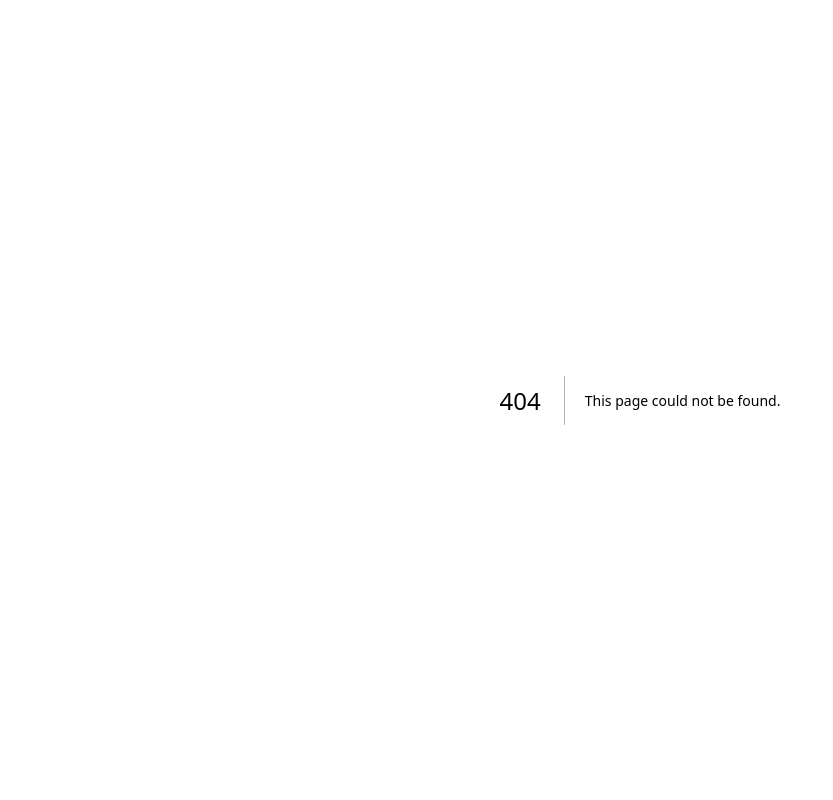
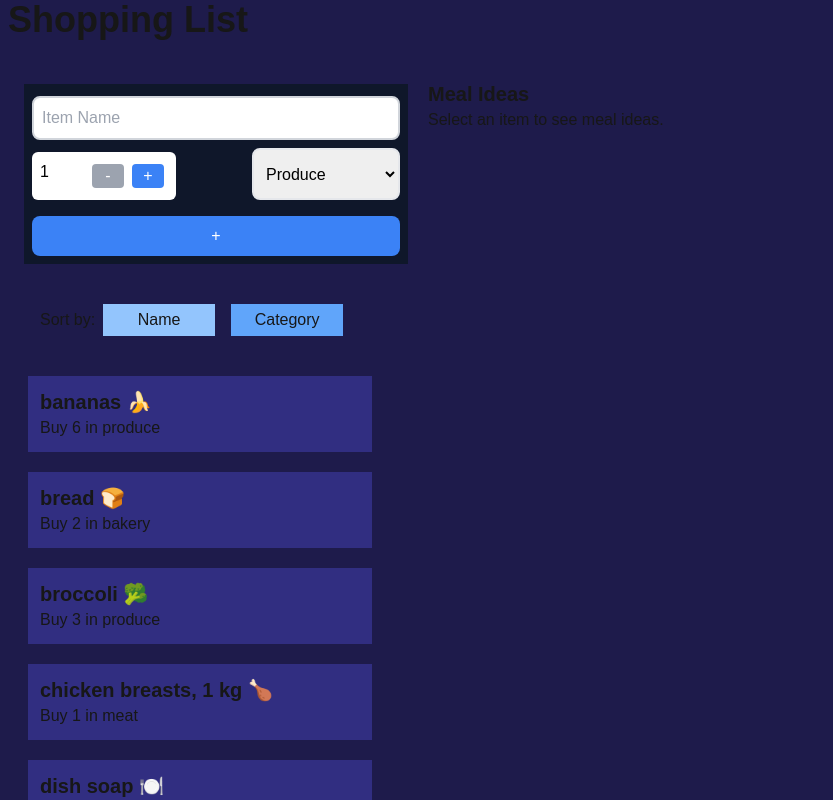
Before and after one commit to michaudrd/cprg306-assignments, a Next.js app: page /week-8 in a window 1280 px wide. Before the commit this address had no page. Shown: the top 800 px of the page, without its empty margins (0-833 px from the left). Built offline with nearby package versions, Linux system fonts and the light colour scheme.

Commit message:
Added week-8 folder and functionality for displaying meal ideas of each list item

```diff
--- a/app/page.js
+++ b/app/page.js
@@ -11,6 +11,7 @@
       <p><Link className={"text-lg hover:underline hover:text-green-500"} href="./week-5/">Week 5 Assignment</Link></p>
       <p><Link className={"text-lg hover:underline hover:text-green-500"} href="./week-6/">Week 6 Assignment</Link></p>
       <p><Link className={"text-lg hover:underline hover:text-green-500"} href="./week-7/">Week 7 Assignment</Link></p>
+      <p><Link className={"text-lg hover:underline hover:text-green-500"} href="./week-8/">Week 8 Assignment</Link></p>
     </main>
   );
 }
--- /dev/null
+++ b/app/week-8/item-list.js
@@ -0,0 +1,35 @@
+"use client"
+
+import Item from "./item";
+import { useState } from "react";
+
+export default function ItemList({items, onItemSelect}){
+
+    const [sortBy, setSortBy] = useState("name");
+
+    const sortedItems = [...items].sort((a,b) => {
+        if (sortBy === "name") {
+            return a.name.localeCompare(b.name);
+        }
+        else if (sortBy === "category") {
+            return a.category.localeCompare(b.category);
+        }
+        return 0;
+    });
+
+
+    return(
+        <div>
+            <div className="m-8">
+                <label>Sort by:</label>
+                <button onClick={() => setSortBy("name")} className={`p-1 m-2 w-28 ${sortBy === "name" ? "bg-blue-300":"bg-blue-400"}`}>Name</button>
+                <button onClick={() => setSortBy("category")} className={`p-1 m-2 w-28 ${sortBy === "category" ? "bg-blue-300":"bg-blue-400"}`}>Category</button>
+            </div>
+            <ul>
+                {sortedItems.map((item) => (
+                    <Item key={item.id} name={item.name} quantity={item.quantity} category={item.category} onSelect={onItemSelect}/>
+                ))}
+            </ul>
+        </div>
+    );
+}
--- /dev/null
+++ b/app/week-8/item.js
@@ -0,0 +1,11 @@
+export default function Item({name, quantity, category, onSelect}){
+
+    return(
+        <ul>
+            <li className="bg-indigo-900 m-5 p-3 max-w-sm hover:bg-blue-400" onClick={() => onSelect(name)}>
+                <h2 className="text-xl font-bold">{name}</h2>
+                <p>Buy {quantity} in {category}</p>
+            </li>
+        </ul>
+    );
+}
--- /dev/null
+++ b/app/week-8/items.json
@@ -0,0 +1,74 @@
+[
+    {
+      "id": "1h2GJKH12gkHG31h1H",
+      "name": "milk, 4 L 🥛",
+      "quantity": 1,
+      "category": "dairy"
+    },
+    {
+      "id": "2KJH3k2j3H1k2J3K1H",
+      "name": "bread 🍞",
+      "quantity": 2,
+      "category": "bakery"
+    },
+    {
+      "id": "3h2KJH3k2j3H1k2J3",
+      "name": "eggs, dozen 🥚",
+      "quantity": 2,
+      "category": "dairy"
+    },
+    {
+      "id": "4k2J3K1H2GJKH12gk",
+      "name": "bananas 🍌",
+      "quantity": 6,
+      "category": "produce"
+    },
+    {
+      "id": "5H1h1H2KJH3k2j3H",
+      "name": "broccoli 🥦",
+      "quantity": 3,
+      "category": "produce"
+    },
+    {
+      "id": "6H1k2J3K1H2GJKH1",
+      "name": "chicken breasts, 1 kg 🍗",
+      "quantity": 1,
+      "category": "meat"
+    },
+    {
+      "id": "7gkHG31h1H2KJH3k",
+      "name": "pasta sauce 🍝",
+      "quantity": 3,
+      "category": "canned goods"
+    },
+    {
+      "id": "8j3H1k2J3K1H2GJK",
+      "name": "spaghetti, 454 g 🍝",
+      "quantity": 2,
+      "category": "dry goods"
+    },
+    {
+      "id": "9H12gkHG31h1H2KJ",
+      "name": "toilet paper, 12 pack 🧻",
+      "quantity": 1,
+      "category": "household"
+    },
+    {
+      "id": "10H3k2j3H1k2J3K1",
+      "name": "paper towels, 6 pack",
+      "quantity": 1,
+      "category": "household"
+    },
+    {
+      "id": "11k2J3K1H2GJKH12",
+      "name": "dish soap 🍽️",
+      "quantity": 1,
+      "category": "household"
+    },
+    {
+      "id": "12GJKH12gkHG31h1",
+      "name": "hand soap 🧼",
+      "quantity": 4,
+      "category": "household"
+    }
+]
--- /dev/null
+++ b/app/week-8/meal-ideas.js
@@ -0,0 +1,50 @@
+"use client"
+
+import { useState, useEffect } from "react";
+
+async function fetchMealIdeas(ingredient){
+    try {
+        const response = await fetch (`https://www.themealdb.com/api/json/v1/1/filter.php?i=${ingredient}`)
+        if (!response.ok){
+            console.log(response.status);
+        }
+        const data = await response.json();
+        return data.meals || [];
+    } catch (error) {
+        console.log(`Error: ${error.message}`)
+        return [];
+    }
+}
+
+export default function MealIdeas({ingredient}){
+    const [meals, setMeals] = useState([]);
+
+    const loadMealIdeas = async () => {
+        const mealsFetched = await fetchMealIdeas(ingredient);
+        setMeals(mealsFetched);
+    }
+
+    useEffect( () => {
+        if (ingredient){
+            loadMealIdeas();
+        }
+    }, [ingredient]);
+
+    return(
+        <div className="flex-1 max-w-sm m-2">
+            <div>
+                <h2 className="text-xl font-bold">Meal Ideas</h2>
+                <div>
+                    <p>{ingredient === "" ? "Select an item to see meal ideas." : meals.length > 0 ? `Here are some meal ideas for ${ingredient}: ` : `No meal ideas found for ${ingredient}.`}</p>
+                    <ul>
+                        {meals.map((meal) => (
+                            <li key={meal.idMeal} className="p-2 m-1 bg-indigo-900 max-w-sm hover:bg-blue-400">
+                                <p>{meal.strMeal}</p>
+                            </li>
+                        ))}
+                    </ul>
+                </div>
+            </div>
+        </div>
+    );
+}
--- /dev/null
+++ b/app/week-8/new-item.js
@@ -0,0 +1,89 @@
+"use client"
+import { useState } from "react";
+
+export default function NewItem({onAddItem}){
+
+    const [name, setName] = useState("");
+    const [quantity, setQuantity] = useState(1);
+    const [category, setCategory] = useState("produce");
+
+    const increment = () => {
+        if (quantity < 20){
+            setQuantity(quantity + 1);
+        }
+    };
+
+    const decrement = () => {
+        if (quantity > 1){
+            setQuantity(quantity - 1);
+        }
+    };
+
+    const handleNameChange = (event) => setName(event.target.value);
+    const handleCategoryChange = (event) => setCategory(event.target.value);
+
+    const generateRandString = (length = 18) => {
+        const chars = "ABCDEFGHIJKLMNOPQRSTUVWXYZabcdefghijklmnopqrstuvwxyz1234567890";
+        let generatedString = "";
+        for (let i = 0; i < length; i++) {
+            generatedString += chars.charAt(Math.floor(Math.random() * chars.length));
+        }
+        return generatedString;
+    }
+
+    const handleSubmit = (event) => {
+        event.preventDefault();
+
+        let item = {
+            id: generateRandString(18),
+            name,
+            quantity,
+            category
+        };
+
+        console.log(item);
+
+        onAddItem(item);
+        setName("");
+        setQuantity(1);
+        setCategory("produce");
+
+    }
+
+    let buttonStyles = "bg-blue-500 hover:bg-blue-700 rounded text-white w-8 active:bg-blue-700 focus:outline-none focus:ring-2 disabled:bg-gray-400 m-1";
+
+    return(
+        <div>
+            <form className="p-2 m-4 bg-slate-900 text-black max-w-sm w-full" onSubmit={handleSubmit}>
+                <div className="mb-2">
+                    <input type="text" placeholder="Item Name" value={name} className="w-full mt-1 border-2 border-gray-300 p-2 rounded-lg" onChange={handleNameChange} required></input>
+                </div>
+                <div className="flex justify-between">
+                    <div className="p-2 mt-1 mb1 rounded-md bg-white text-white w-36">
+                        <div className="flex justify-between">
+                            <p className="text-black">{quantity}</p>
+                            <div className="flex">
+                                <button type="button" onClick={decrement} className={buttonStyles} disabled={quantity === 1}>-</button>
+                                <button type="button" onClick={increment} className={buttonStyles} disabled={quantity === 20}>+</button>
+                            </div>
+                        </div>
+                    </div>
+                    <select value={category} className="ml-1 border-2 border=gray-300 p-2 rounded-lg" onChange={handleCategoryChange}>
+                        <option value disabled>Category</option>
+                        <option value="produce">Produce</option>
+                        <option value="dairy">Dairy</option>
+                        <option value="bakery">Bakery</option>
+                        <option value="meat">Meat</option>
+                        <option value="frozen foods">Frozen Foods</option>
+                        <option value="canned goods">Canned Goods</option>
+                        <option value="dry goods">Dry Goods</option>
+                        <option value="beverages">Beverages</option>
+                        <option value="snacks">Snacks</option>                            <option value="household">Household</option>
+                        <option value="other">Other</option>
+                    </select>
+                </div>
+                <button type="submit" className="w-full mt-4 py-2 px-4 bg-blue-500 text-white rounded-lg hover:bg-blue-700 focus:outline-none focus:ring-2 focus:ring-blue-400">+</button>
+            </form>
+        </div>
+    );
+}
--- /dev/null
+++ b/app/week-8/page.js
@@ -0,0 +1,37 @@
+"use client"
+
+import ItemList from "./item-list";
+import NewItem from "./new-item";
+import itemsData from "./items.json";
+import {useState} from "react";
+import MealIdeas from "./meal-ideas";
+
+export default function Page(){
+
+    const [items, setItems] = useState(itemsData);
+    const [selectedItemName, setSelectedItemName] = useState("");
+
+    const handleAddItem = (newItem) => {
+        setItems( [...items, newItem] );
+    };
+
+    const handleItemSelect = (item) => {
+        const newName = item.replace(/[\u{1F600}-\u{1F64F}|\u{1F300}-\u{1F5FF}|\u{1F680}-\u{1F6FF}|\u{1F700}-\u{1F77F}|\u{1F780}-\u{1F7FF}|\u{1F800}-\u{1F8FF}|\u{1F900}-\u{1F9FF}|\u{1FA00}-\u{1FAFF}|\u{2600}-\u{26FF}]/gu, '').replace(/,.*$/, '').trim();
+        setSelectedItemName(newName);
+    };
+
+    return(
+        <main className="bg-indigo-950">
+            <h1 className="text-4xl font-bold mb-5 ml-2">Shopping List</h1>
+            <div className="flex">
+                <div className="flex-1 max-w-sm m-2">
+                    <NewItem onAddItem={handleAddItem} />
+                    <ItemList items={items} onItemSelect={handleItemSelect}/>
+                </div>
+                <div className="ml-5 mt-3">
+                    <MealIdeas ingredient={selectedItemName} />
+                </div>
+            </div>
+        </main>
+    );
+}
```
